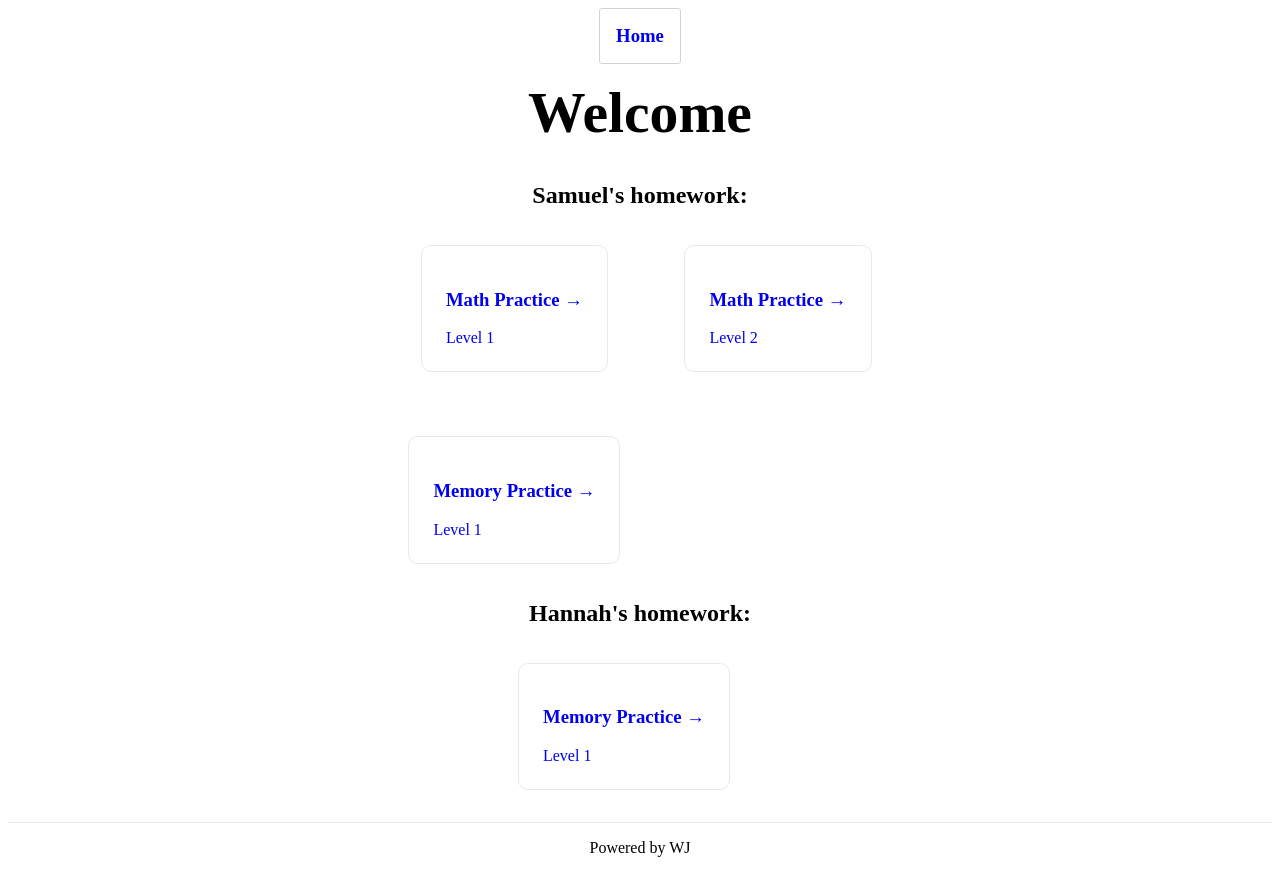
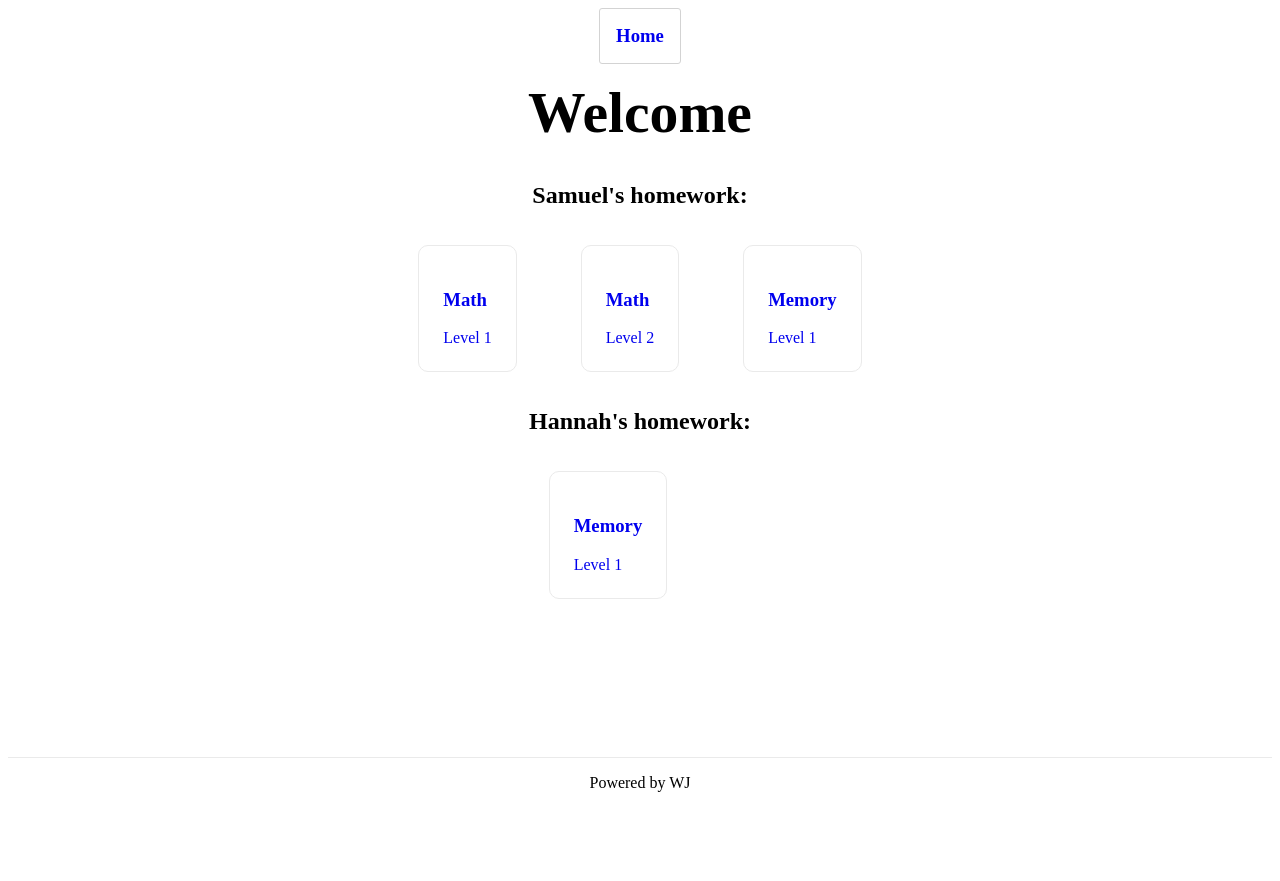
Before and after one commit to wenwenkp/practice, a Next.js app: page / in a window 1280 px wide. After the commit the page ends 816 px from the top, so only its background shows below. Built offline with nearby package versions, Linux system fonts and the light colour scheme.

Commit message:
more updates

```diff
--- a/pages/index.tsx
+++ b/pages/index.tsx
@@ -15,7 +15,7 @@ export default function Home() {
 						className={commonStyles.NoDecorationLink}
 					>
 						<div className={commonStyles.card}>
-							<h3>Math Practice &rarr;</h3>
+							<h3>Math</h3>
 							<span>Level 1</span>
 						</div>
 					</Link>
@@ -26,7 +26,7 @@ export default function Home() {
 						className={commonStyles.NoDecorationLink}
 					>
 						<div className={commonStyles.card}>
-							<h3>Math Practice &rarr;</h3>
+							<h3>Math</h3>
 							<span>Level 2</span>
 						</div>
 					</Link>
@@ -37,7 +37,7 @@ export default function Home() {
 						className={commonStyles.NoDecorationLink}
 					>
 						<div className={commonStyles.card}>
-							<h3>Memory Practice &rarr;</h3>
+							<h3>Memory</h3>
 							<span>Level 1</span>
 						</div>
 					</Link>
@@ -51,7 +51,7 @@ export default function Home() {
 						className={commonStyles.NoDecorationLink}
 					>
 						<div className={commonStyles.card}>
-							<h3>Memory Practice &rarr;</h3>
+							<h3>Memory</h3>
 							<span>Level 1</span>
 						</div>
 					</Link>
--- a/styles/Home.module.css
+++ b/styles/Home.module.css
@@ -26,7 +26,7 @@
 
 .category {
 	display: grid;
-	grid-template-columns: auto auto;
+	grid-template-columns: auto auto auto;
 	column-gap: 2rem;
 	row-gap: 2rem;
 }
```
Also changed, not shown: utils.ts (+5 -2 lines).
